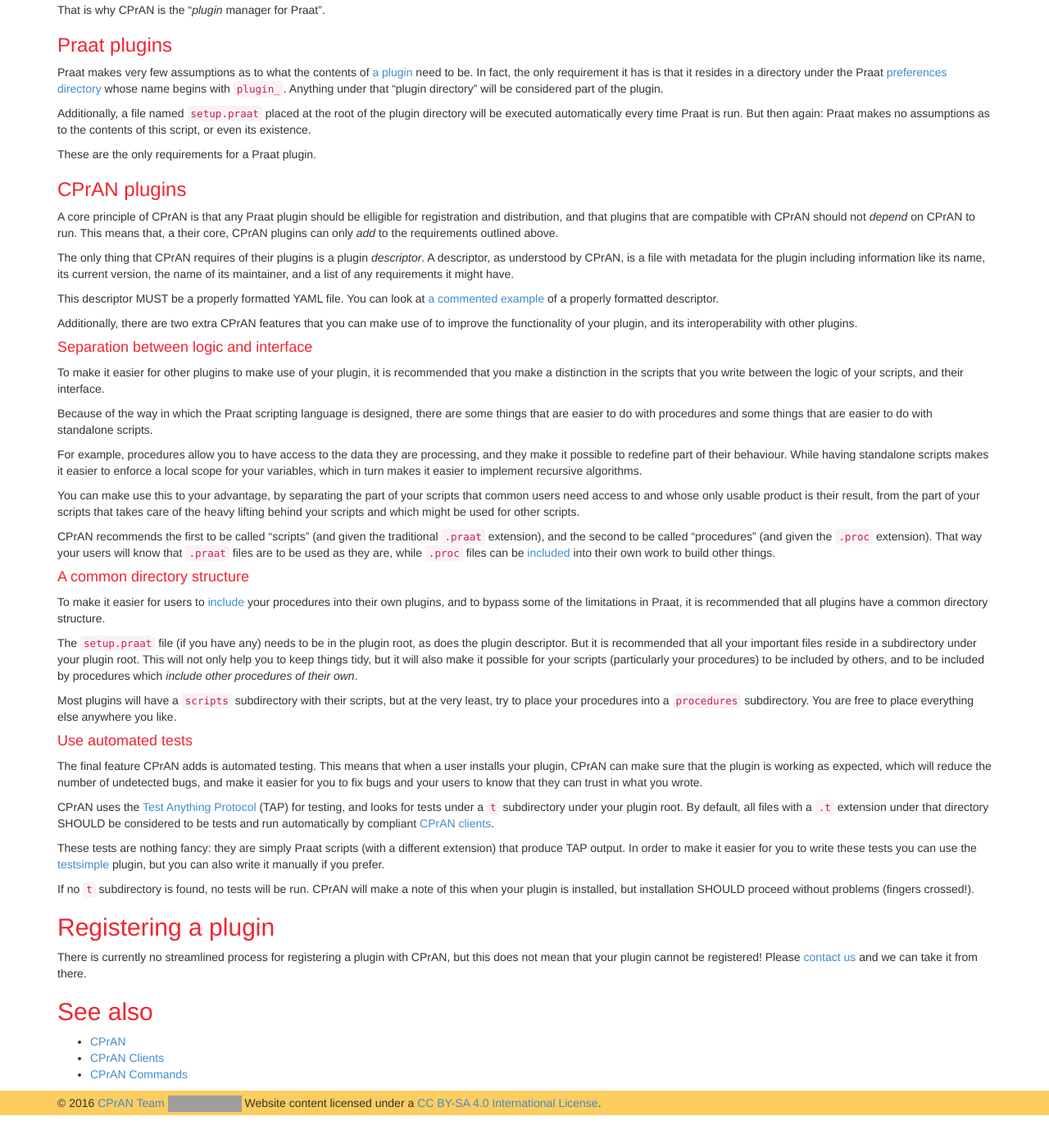
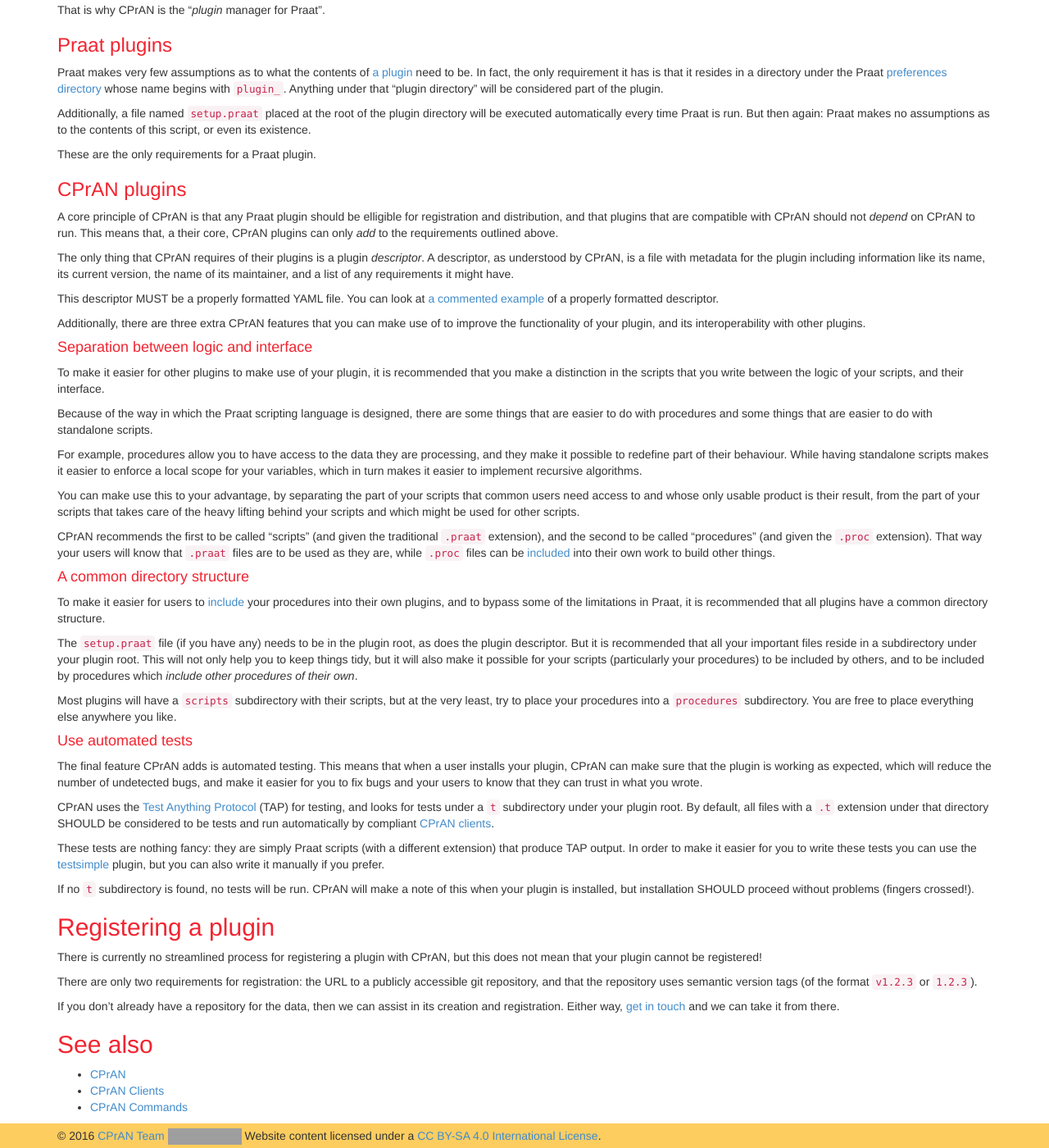
Before and after one commit to jjatria/cpran-www, a Jekyll site: the page built from docs/plugins/index.md, in a window 1280 px wide and 1400 px high, scrolled down 273 px. Shown: the whole window at 82% size. Built offline with Jekyll 4.4.1, drawn with Linux system fonts in a browser that asks for light colours; nearby versions of some CDN libraries; comment, search, counter and statistics services are not loaded; before the commit the page ends 1633 px from its top, so only the background shows below that; grey boxes are pictures that could not be loaded.

Commit message:
Updated plugin registration information

```diff
--- a/docs/plugins/index.md
+++ b/docs/plugins/index.md
@@ -48,7 +48,7 @@ commented example][example descriptor] of a properly formatted descriptor.
 
 [example descriptor]: https://gitlab.com/cpran/plugin_cpran/blob/master/doc/example.yaml
 
-Additionally, there are two extra CPrAN features that you can make use of to
+Additionally, there are three extra CPrAN features that you can make use of to
 improve the functionality of your plugin, and its interoperability with other
 plugins.
 
@@ -126,8 +126,15 @@ problems (fingers crossed!).
 ## Registering a plugin
 
 There is currently no streamlined process for registering a plugin with CPrAN,
-but this does not mean that your plugin cannot be registered! Please
-[contact us](mailto:jjatria@gmail.com) and we can take it from there.
+but this does not mean that your plugin cannot be registered!
+
+There are only two requirements for registration: the URL to a publicly
+accessible git repository, and that the repository uses semantic version tags
+(of the format `v1.2.3` or `1.2.3`).
+
+If you don't already have a repository for the data, then we can assist in its
+creation and registration. Either way, [get in touch](mailto:jjatria@gmail.com)
+and we can take it from there.
 
 ## See also
 
```
